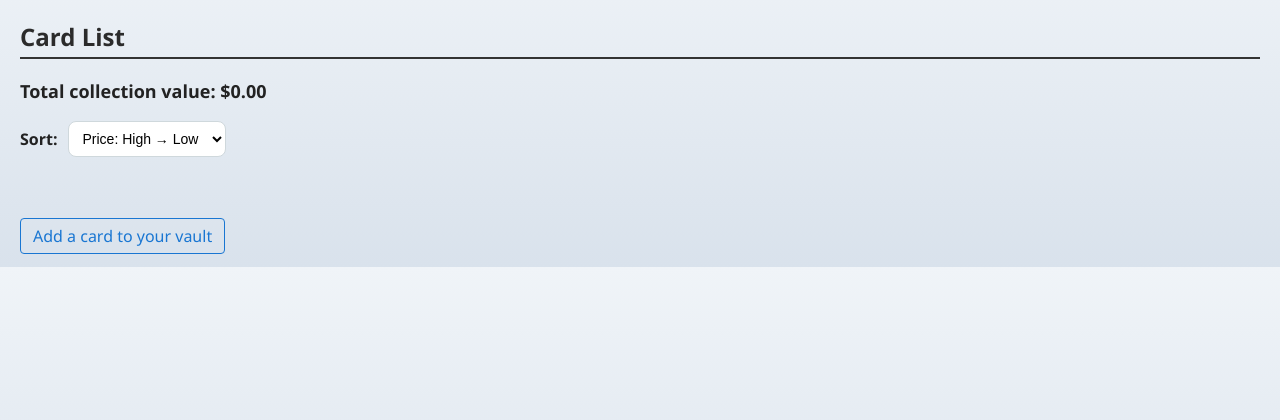
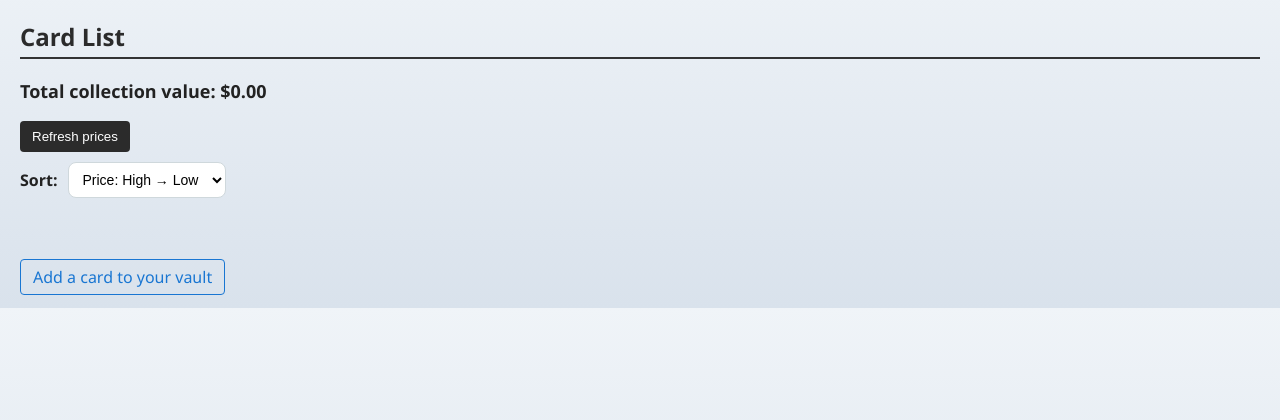
Before and after one commit to BryonPeabody/CardVault, a Django app: page /cards/ in a window 1280 px wide. Shown: the part 71-491 px from the top of the page. Run offline with Django 5.2, Linux system fonts and the light colour scheme; the visitor is signed in with stand-in values (Sample User, id 1); data that the repository does not hold is empty.

Commit message:
Add semi functional card price refresh feature, hits per minute rate limit - needs editting

```diff
--- a/vault/templates/vault/card_list.html
+++ b/vault/templates/vault/card_list.html
@@ -5,6 +5,13 @@
         <strong>Total collection value:</strong>
         ${{ total_value_usd|floatformat:2 }}
     </p>
+    <form method="post" action="{% url 'refresh-prices' %}">
+        {% csrf_token %}
+        <button type="submit">
+            Refresh prices
+        </button>
+    </form>
+
 
     <form method="get" class="sort-form">
         <label for="sort"><strong>Sort:</strong></label>
--- a/vault/urls.py
+++ b/vault/urls.py
@@ -4,6 +4,7 @@ from vault.views import (
     CardListView,
     CardUpdateView,
     CardDeleteView,
+    refresh_prices,
 )
 
 
@@ -12,4 +13,6 @@ urlpatterns = [
     path("", CardListView.as_view(), name="card-list"),
     path("update/<int:pk>/", CardUpdateView.as_view(), name="card-update"),
     path("delete/<int:pk>/", CardDeleteView.as_view(), name="card-delete"),
+    path("refresh-prices/", refresh_prices, name="refresh-prices"),
+
 ]
--- a/vault/views.py
+++ b/vault/views.py
@@ -5,9 +5,11 @@ from .forms import CardForm
 from django.views.generic import CreateView, UpdateView, DeleteView, ListView
 from django.contrib.auth.forms import UserCreationForm
 from django.contrib.auth.mixins import LoginRequiredMixin
+from django.contrib.auth.decorators import login_required
+from django.contrib import messages
 from django.db.models import Sum
 from django.db.models.functions import Coalesce
-from .utils import fetch_card_data, fetch_card_price, extract_card_price
+from .utils import fetch_card_data, fetch_card_price, extract_card_price, refresh_prices_for_user
 from django.conf import settings
 from django.http import JsonResponse, HttpResponse
 from decimal import Decimal
@@ -129,6 +131,13 @@ class RegisterView(CreateView):
     success_url = reverse_lazy("login")
 
 
+@login_required
+def refresh_prices(request):
+    if request.method == "POST":
+        refresh_prices_for_user(request.user)
+    return redirect("card-list")
+
+
 # ----------------------------------test helper
 
 
```
Also changed, not shown: vault/models.py (+5 -4 lines), vault/utils.py (+9 -0 lines), vault/migrations/0009_alter_pricesnapshot_as_of_date.py (added).
